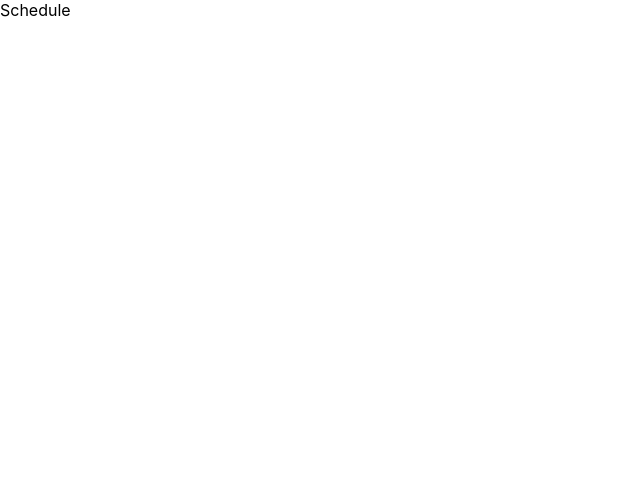
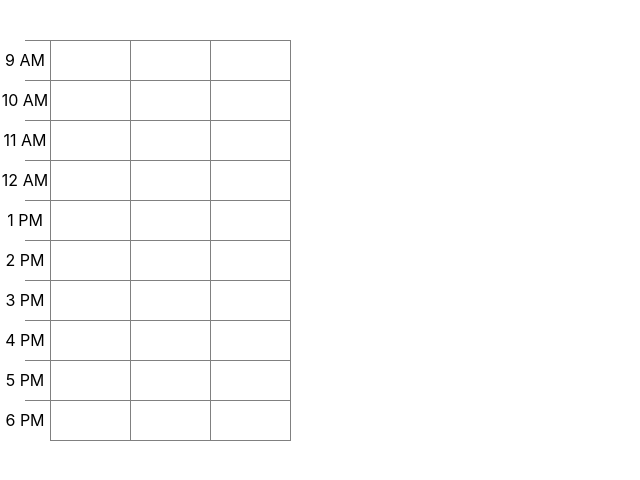
Before and after one commit to EmilyLow/convention-mockup, a React (Create React App) app: page / in a window 1280 px wide. Shown: the top 480 px of the page, without its empty margins (0-640 px from the left). Built offline with nearby package versions, Linux system fonts and the light colour scheme.

Commit message:
Basic blank schedule

```diff
--- a/package.json
+++ b/package.json
@@ -9,6 +9,7 @@
     "react": "^17.0.1",
     "react-dom": "^17.0.1",
     "react-scripts": "4.0.3",
+    "styled-components": "^5.2.1",
     "web-vitals": "^1.1.0"
   },
   "scripts": {
--- a/src/components/Schedule.js
+++ b/src/components/Schedule.js
@@ -1,13 +1,91 @@
+import styled from "styled-components";
+
+import testData from "../testData";
 
 function Schedule() {
+
+    let hours = [];
+
+    let {settings} = testData;
+
+    for (let i = 0; i < settings.dayNum; i++) {
+       for (let j = 0; j < settings.hourNum; j++) {
+           //Note! Changing from 0 start to 1 start here.
+           //Consider if this should be done elsewhere, based off how Date() works.
+           //Removing that for now
+        hours.push(<Hour day={i} hour={j}/>)
+     }
+    }
+
+    let hourLabels = [];
+    for (let i = 0; i < settings.hourNum; i++) {
+        hourLabels.push(<HourLabel hour = {i}> {militaryToStan(i + settings.startHour)}</HourLabel>);
+    }
+
+    function militaryToStan (milHour) {
+        if (milHour <= 12) {
+            return "" + milHour + " AM";
+        }
+        else {
+            return "" + (milHour - 12) + " PM";
+        }
+    }
+
 
     //Check overlap function
     //Give column based on overlap
 
 
     return(
-        <div>Schedule</div>
+
+        <ScheduleContainer settings={settings}>
+            {hourLabels}
+            {hours}
+        </ScheduleContainer>
     );
 }
 
 export default Schedule;
+
+const ScheduleContainer = styled.div`
+    display: grid;
+
+    grid-template-columns: 50px repeat(${(props) => props.settings.dayNum}, 80px);
+    grid-template-rows: 40px repeat(${(props) => props.settings.hourNum * 4}, 10px);
+`;
+
+const Hour = styled.div`
+
+grid-column-start: ${(props) => props.day + 2};
+grid-column-end: span 1;
+grid-row-start: ${(props) => props.hour *4 + 2};
+grid-row-end: span 4;
+
+outline: 1px solid gray;
+margin-top: 1px;
+margin-left: 1px;
+
+`
+
+const HourLabel = styled.div`
+
+    grid-column-start: 1;
+    grid-column-end: span 1;
+    grid-row-start: ${(props) => props.hour *4 + 2};
+    grid-row-end: span 4;
+
+    // border: 1px solid grey;
+    display: flex;
+    justify-content: center;
+    align-items: center;
+
+
+
+
+    background:
+    linear-gradient(grey, grey) top right / 50% 1px ;
+    background-repeat:no-repeat;
+
+
+
+`;
--- a/src/testData.js
+++ b/src/testData.js
@@ -1,4 +1,4 @@
-export default testData = {
+let testData = {
 
     settings: {
         dayNum: 3,
@@ -55,4 +55,6 @@ export default testData = {
 
     ]
 
-}
+};
+
+export default testData;
```
Also changed, not shown: 1 other file (tests, documents, lock files or other folders).
